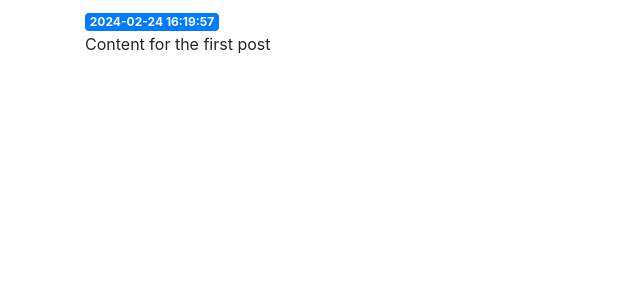
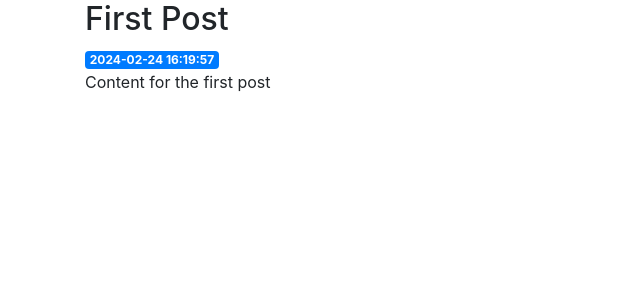
Before and after one commit to ThePinkPanther96/Flask_API, a Flask app: page /1 in a window 1280 px wide. Shown: the part 56-356 px from the top of the page, without its empty margins (0-640 px from the left). Run offline with Flask 3, Linux system fonts and the light colour scheme; data comes from the database, SQL or seed files in the repository; some libraries are stand-ins or nearby versions.

Commit message:
post ports

```diff
--- a/templates/index.html
+++ b/templates/index.html
@@ -3,7 +3,7 @@
 {% block content %}
     <h1>{% block title %} Welcome to Hell! {% endblock %}</h1>
     {% for post in posts %}
-    <a href="#">
+    <a href=" {{ url_for('post', post_id=post['id']) }} ">
         <h2>{{ post['title'] }}</h2>
     </a>
     <span class="badge badge-primary">{{ post['created'] }}</span>
--- a/templates/post.html
+++ b/templates/post.html
@@ -1,7 +1,7 @@
 {% extends 'base.html' %}
 
 {% block content %}
-    <h2>{% block title %} {{ post['Welcomed to Heaven!'] }} {% endblock %}</h2>
+    <h2>{% block title %} {{ post['title'] }} {% endblock %}</h2>
     <span class="badge badge-primary">{{ post['created'] }}</span>
     <p>{{ post['content'] }}</p>
 {% endblock %}
```
